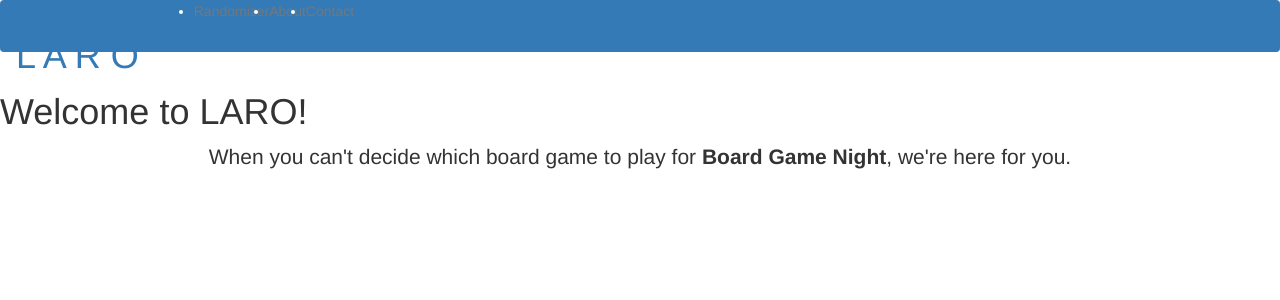
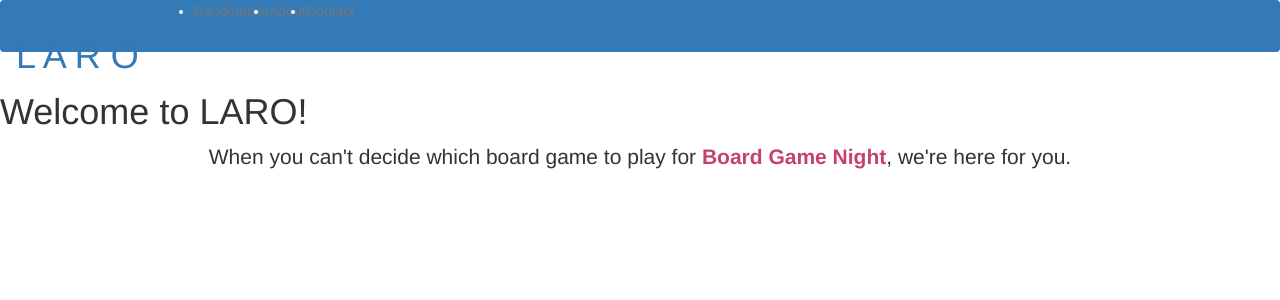
Before and after one commit to madieberrei/LAROapp, an Angular app: page / in a window 1280 px wide. Shown: the top 300 px of the page. Built offline with nearby package versions, Linux system fonts and the light colour scheme.

Commit message:
Added SASS variable to landing page

```diff
--- a/src/app/landing/landing.component.html
+++ b/src/app/landing/landing.component.html
@@ -2,5 +2,5 @@
 <h1>Welcome to LARO!</h1>
 
 <p class="lead text-center">
-    When you can't decide which board game to play for <strong>Board Game Night</strong>, we're here for you.
+    When you can't decide which board game to play for <strong><span class="pinkmaroon">Board Game Night</span></strong>, we're here for you.
 </p>
--- /dev/null
+++ b/src/app/landing/landing.component.scss
@@ -0,0 +1,4 @@
+$pinkmaroon: #c74170;
+.pinkmaroon {
+    color: $pinkmaroon;
+}
--- a/src/app/landing/landing.component.ts
+++ b/src/app/landing/landing.component.ts
@@ -3,7 +3,7 @@ import { Component, OnInit } from '@angular/core';
 @Component({
   selector: 'app-landing',
   templateUrl: './landing.component.html',
-  styleUrls: ['./landing.component.css']
+  styleUrls: ['./landing.component.scss']
 })
 export class LandingComponent implements OnInit {
 
```
Also changed, not shown: src/app/landing/landing.component.css (deleted).
